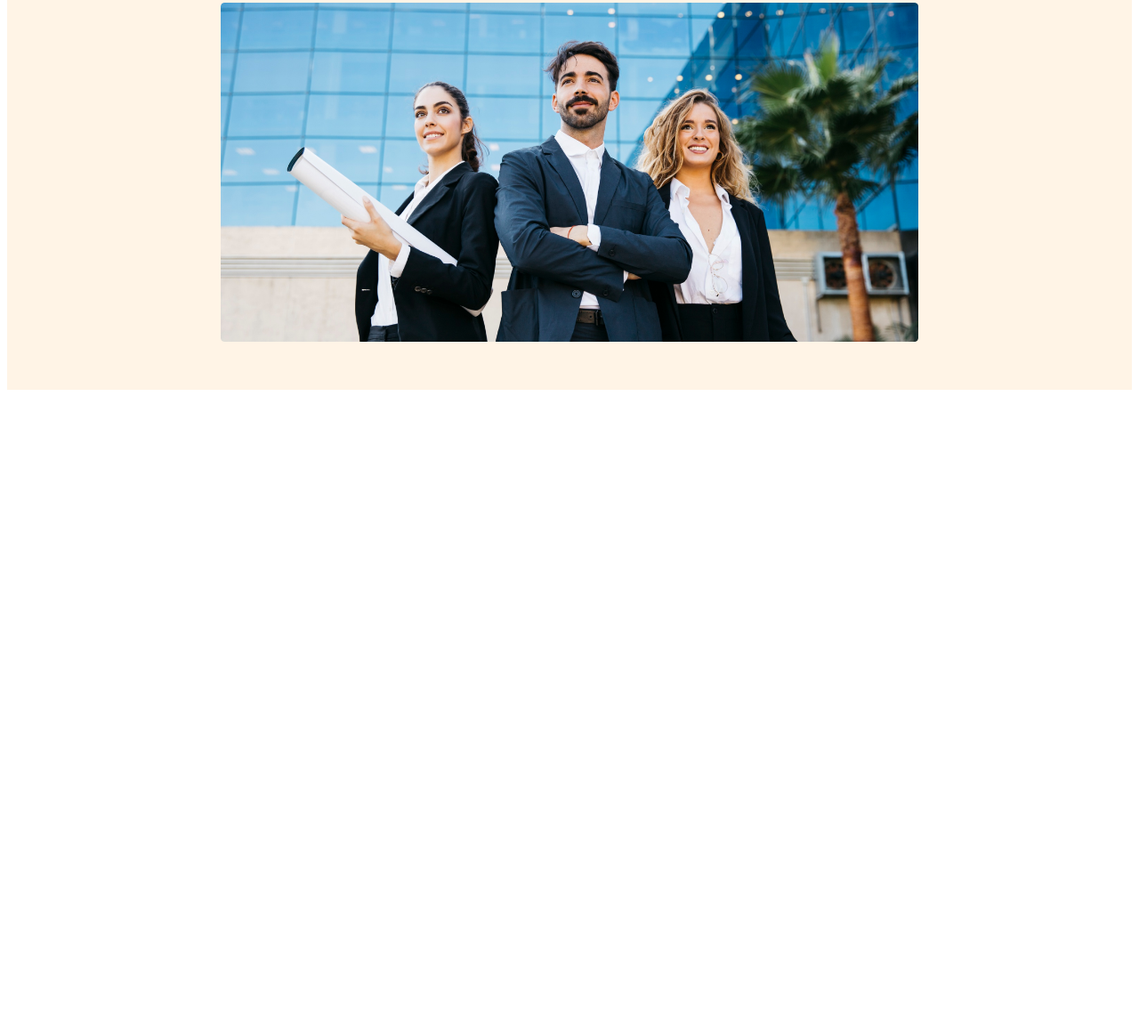
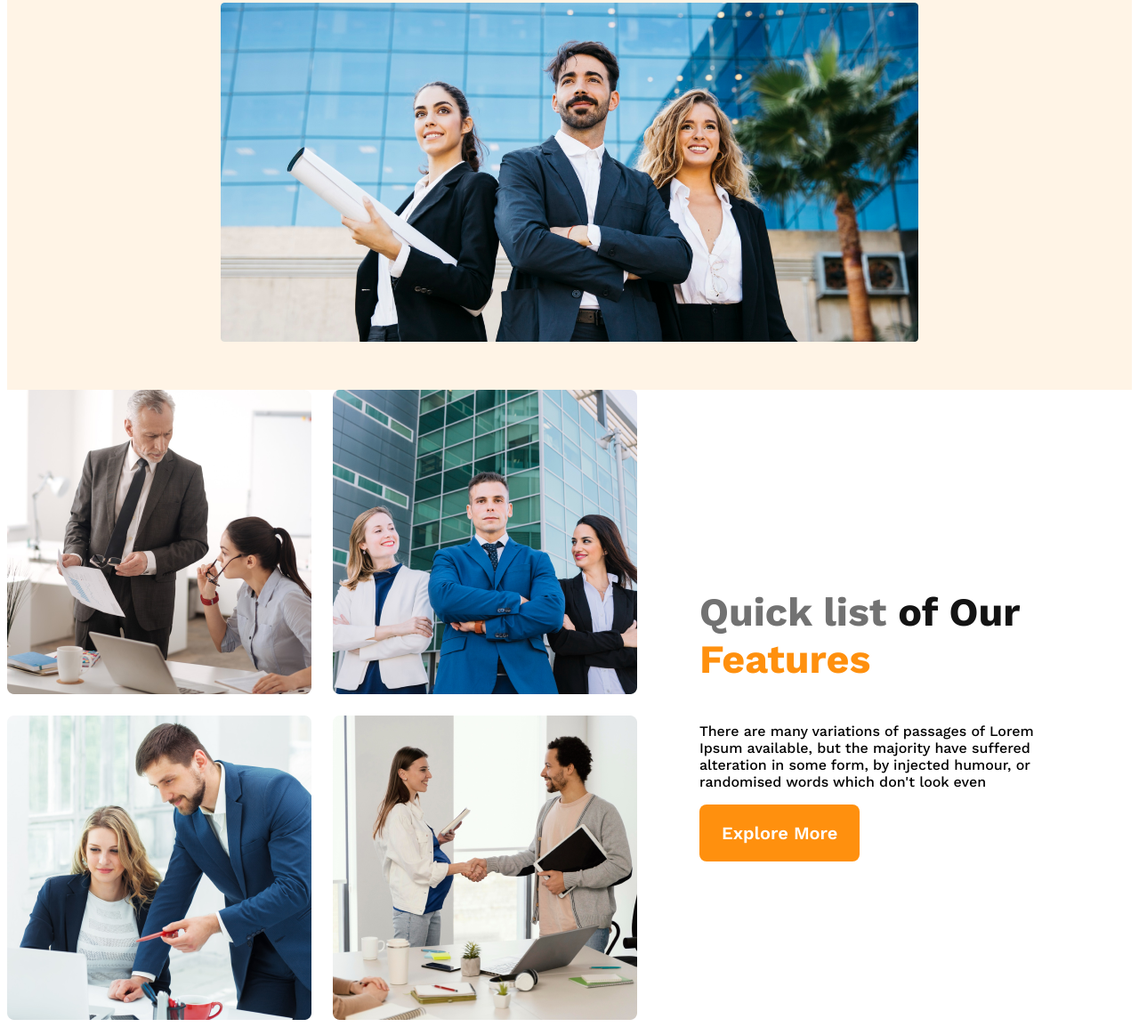
Before and after one commit to rirubelhossain/G3-architect-landing, a plain HTML site: page index.html in a window 1280 px wide. Shown: the part 566-1720 px from the top of the page at 89% size. Before the commit the page ends 1012 px from the top, so only its background shows below. Drawn offline with nearby package versions, Linux system fonts and the light colour scheme.

Commit message:
Featues content added

```diff
--- a/index.html
+++ b/index.html
@@ -7,6 +7,7 @@
     <title>G3-Architect</title>
 </head>
 <body>
+    <!--Header starting-->
     <header>
         <nav>
             <h3 class="nav-title">G3 Architects</h3>
@@ -29,10 +30,26 @@
 
             </div>
             <img src="/images/banner.png" alt="">
+
         </div>
     </header>
+    <!--Header End-->
+
     <main>
-
+        <!--Features team section-->
+        <section class="teams-container">
+            <div class="teams-img-container">
+                <img src="/images/team1.png" alt="">
+                <img src="/images/team2.png" alt="">
+                <img src="/images/team3.png" alt="">
+                <img src="/images/team4.png" alt="">
+            </div>
+            <div class="teams-content">
+                <h3 class="teams-title"><span style="color: #727272;">Quick list</span> <span style="color: #131313;">of Our</span> <span style="color: #FF900E;">Features</span></h3>
+                <p class="teams-description">There are many variations of passages of Lorem Ipsum available, but the majority have suffered alteration in some form, by injected humour, or randomised words which don't look even</p>
+                <button class="btn-primary">Explore More</button>
+            </div>
+        </section>
     </main>
     <footer>
 
--- a/styles/style.css
+++ b/styles/style.css
@@ -109,3 +109,40 @@ line-height: 26px; /* 162.5% */
         flex-direction: column;
     }
 }
+
+/* Main styles */
+main{
+    max-width: 1440px;
+    margin: 0 auto;
+}
+/* Teams styles */
+.teams-container{
+    /* display:grid; */
+    /* grid-template-columns: repeat(2,1fr); */
+    display: flex;
+    align-items: center;
+}
+.teams-img-container{
+    display: grid;
+    grid-template-columns: repeat(2, 1fr);
+    gap: 1.5rem;
+}
+.teams-content{
+    padding-left: 70px;
+    padding-right: 70px;
+}
+.teams-title{
+    font-size: 2.8rem;
+    font-weight: 700;
+}
+/* color: var(--dark-03, #727272);
+font-family: Work Sans;
+font-size: 16px;
+font-style: normal;
+font-weight: 400;
+line-height: 26px; /* 162.5% */
+
+.teams-description{
+    font-size: 1rem;
+    font-weight: 400;
+}
```
